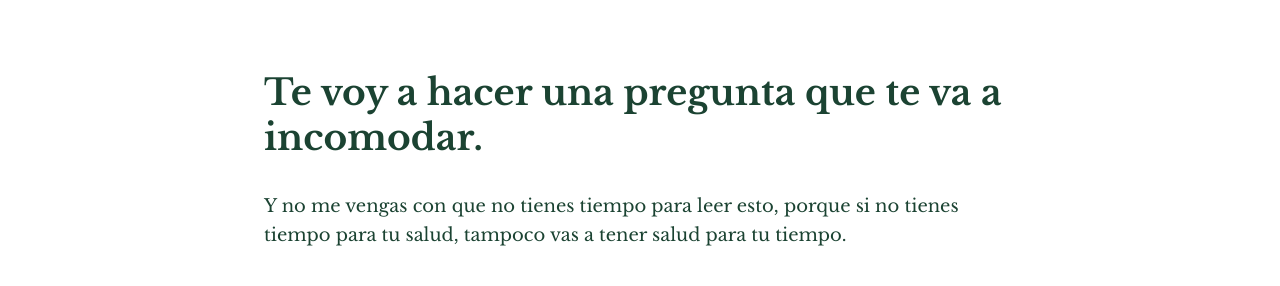
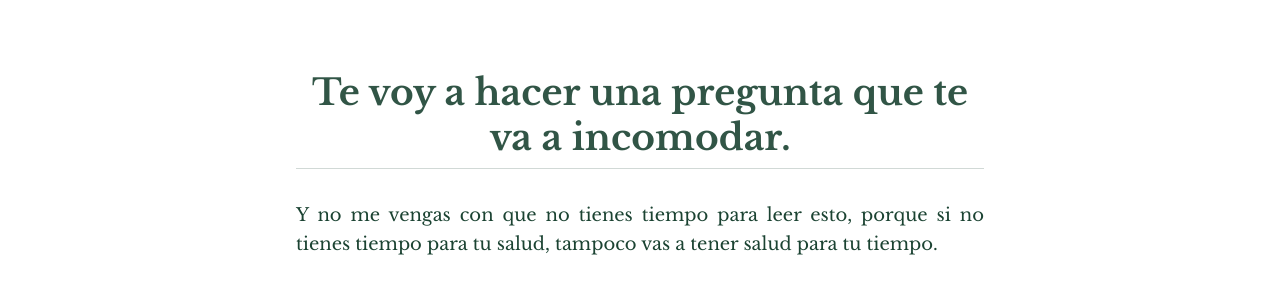
Before and after one commit to AlbeD3v/Dieta-Integral, a Next.js app: page /articulos/1 in a window 1280 px wide. Shown: the part 498-784 px from the top of the page. Built offline with nearby package versions, Linux system fonts and the light colour scheme.

Commit message:
ajustes al articulo 1.1

```diff
--- a/src/app/articulos/[slug]/page.tsx
+++ b/src/app/articulos/[slug]/page.tsx
@@ -79,7 +79,7 @@ export default async function ArticlePage({ params }: { params: Promise<{ slug:
           </div>
         </section>
         <section className="container mx-auto px-4 md:px-6 py-8 md:py-12 max-w-full md:max-w-[800px]">
-          <article className="prose prose-sm md:prose lg:prose-xl max-w-none">
+          <article className="container mx-auto px-4 md:px-6 lg:px-8 max-w-4xl">
             {article.segments.map((segment, index) => (
               segment.type === 'text' ? (
                 <div
@@ -88,17 +88,20 @@ export default async function ArticlePage({ params }: { params: Promise<{ slug:
                   dangerouslySetInnerHTML={{
                     __html: segment.content.split('\n\n').map(p => {
                       if (p.startsWith('##')) {
-                        return p.replace(/^## \*(.+)\*$/, '<h2 class="font-libre text-2xl md:text-3xl lg:text-4xl font-bold mt-16 mb-8 leading-tight">$1</h2>')
-                               .replace(/^## (.+)$/, '<h2 class="font-libre text-2xl md:text-3xl lg:text-4xl font-bold mt-16 mb-8 leading-tight">$1</h2>');
+                        const hasEmphasis = p.match(/^## \*(.+)\*$/);
+                        const title = hasEmphasis ? hasEmphasis[1] : p.replace(/^## /, '');
+                        const className = `font-libre text-2xl md:text-3xl lg:text-4xl font-bold mt-16 mb-8 leading-tight text-center ${hasEmphasis ? 'text-primary/90 border-b border-primary/20 pb-2' : ''}`;
+                        return `<h2 class="${className}">${title}</h2>`;
                       } else if (p.startsWith('#')) {
-                        return p.replace(/^# \*(.+)\*$/, '<h1 class="font-libre text-3xl md:text-4xl lg:text-5xl font-bold mt-20 mb-10 leading-tight">$1</h1>')
-                               .replace(/^# (.+)$/, '<h1 class="font-libre text-3xl md:text-4xl lg:text-5xl font-bold mt-20 mb-10 leading-tight">$1</h1>');
+                        const hasEmphasis = p.match(/^# \*(.+)\*$/);
+                        const title = hasEmphasis ? hasEmphasis[1] : p.replace(/^# /, '');
+                        const className = `font-libre text-3xl md:text-4xl lg:text-5xl font-bold mt-20 mb-10 leading-tight text-center ${hasEmphasis ? 'text-primary/90 border-b border-primary/20 pb-3' : ''}`;
+                        return `<h1 class="${className}">${title}</h1>`;
                       } else {
-                        return `<p class="mb-6 font-libre text-lg leading-relaxed">${p.replace(/\*([^*]+)\*/g, '<strong class="text-primary/90 inline-block my-2">$1</strong>')}</p>`;
+                        return `<div class="max-w-[65ch] mx-auto"><p class="mb-6 font-libre text-lg leading-relaxed text-justify">${p.replace(/\*([^*]+)\*/g, '<strong class="text-primary/90 inline-block my-2">$1</strong>')}</p></div>`;
                       }
                     })
-                    .join('\n') +
-                    '</div>'
+                    .join('\n')
                   }}
                 />
               ) : (
--- a/src/data/articles.ts
+++ b/src/data/articles.ts
@@ -40,7 +40,14 @@ Cada vez que priorizas ese snack procesado sobre comida real, eliges el sofá en
 
 ## *La conspiración contra tu vitalidad*
 
-¿Te has dado cuenta de que toda la industria está diseñada para mantenerte enfermo y dependiente? Te venden comida basura que te enferma, después te venden medicinas para los síntomas. Te mantienen en un ciclo de dependencia donde nunca resuelves el problema real. Te dicen que comas cada dos horas para "acelerar tu metabolismo". *MENTIRA*. Tu sistema digestivo necesita descanso para repararse. Te dicen que hagas ejercicio una hora al gimnasio y después pases 8 horas sentado. *ABSURDO*. Tu cuerpo está diseñado para moverse constantemente. Te dicen que duermas 8 horas pero después te bombardean con pantallas y cafeína hasta tarde. *CONTRADICTORIO*.
+¿Te has dado cuenta de que toda la industria está diseñada para mantenerte enfermo y dependiente? Te venden comida basura que te enferma, después te venden medicinas para los síntomas. Te mantienen en un ciclo de dependencia donde nunca resuelves el problema real.
+
+Te dicen que comas cada dos horas para "acelerar tu metabolismo" *MENTIRA*.
+
+Tu sistema digestivo necesita descanso para repararse. Te dicen que hagas ejercicio una hora al gimnasio y después pases 8 horas sentado.
+*ABSURDO*.
+
+Tu cuerpo está diseñado para moverse constantemente. Te dicen que duermas 8 horas pero después te bombardean con pantallas y cafeína hasta tarde. *CONTRADICTORIO*.
 
 *Mientras sigas las reglas del sistema, vas a obtener los resultados del sistema: cansancio, enfermedad y dependencia.*
 
```
